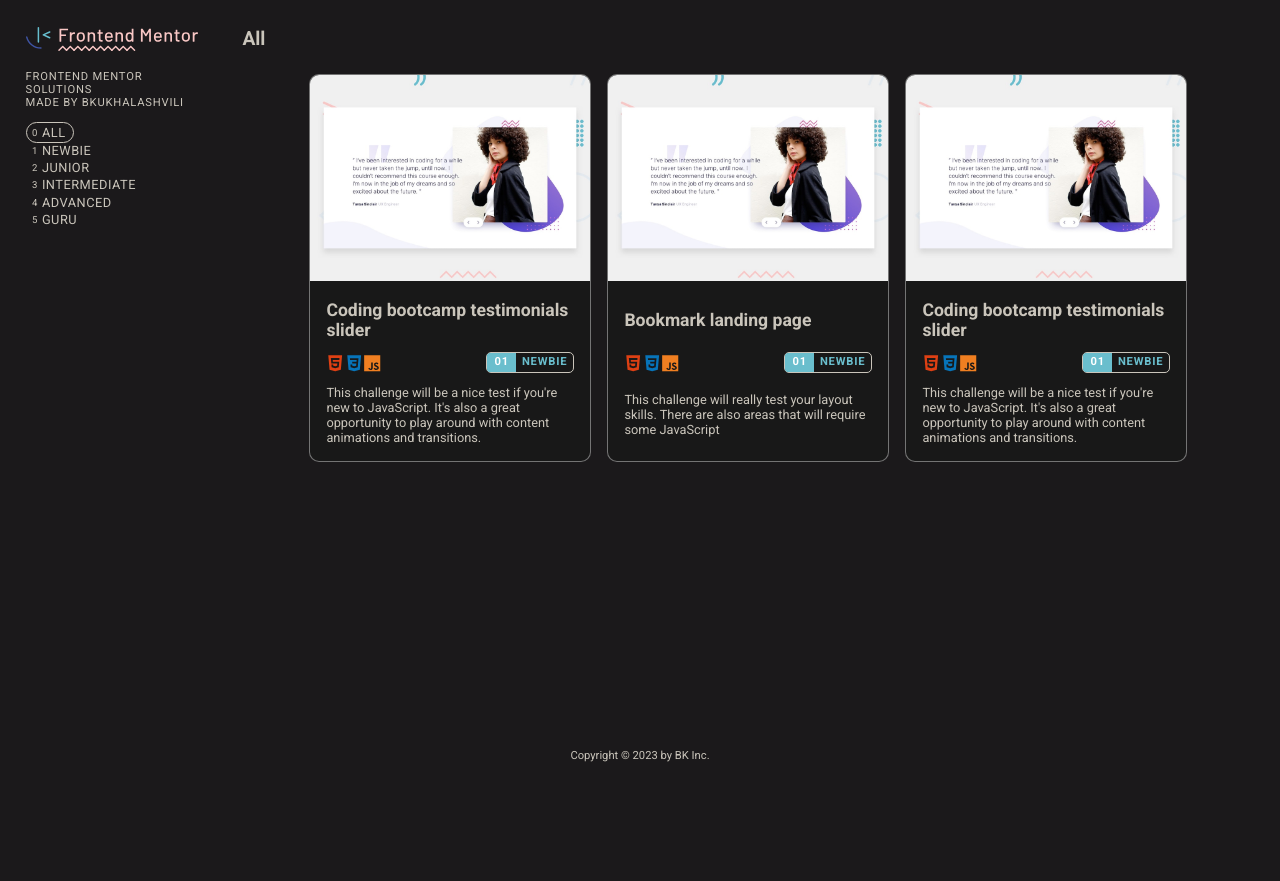
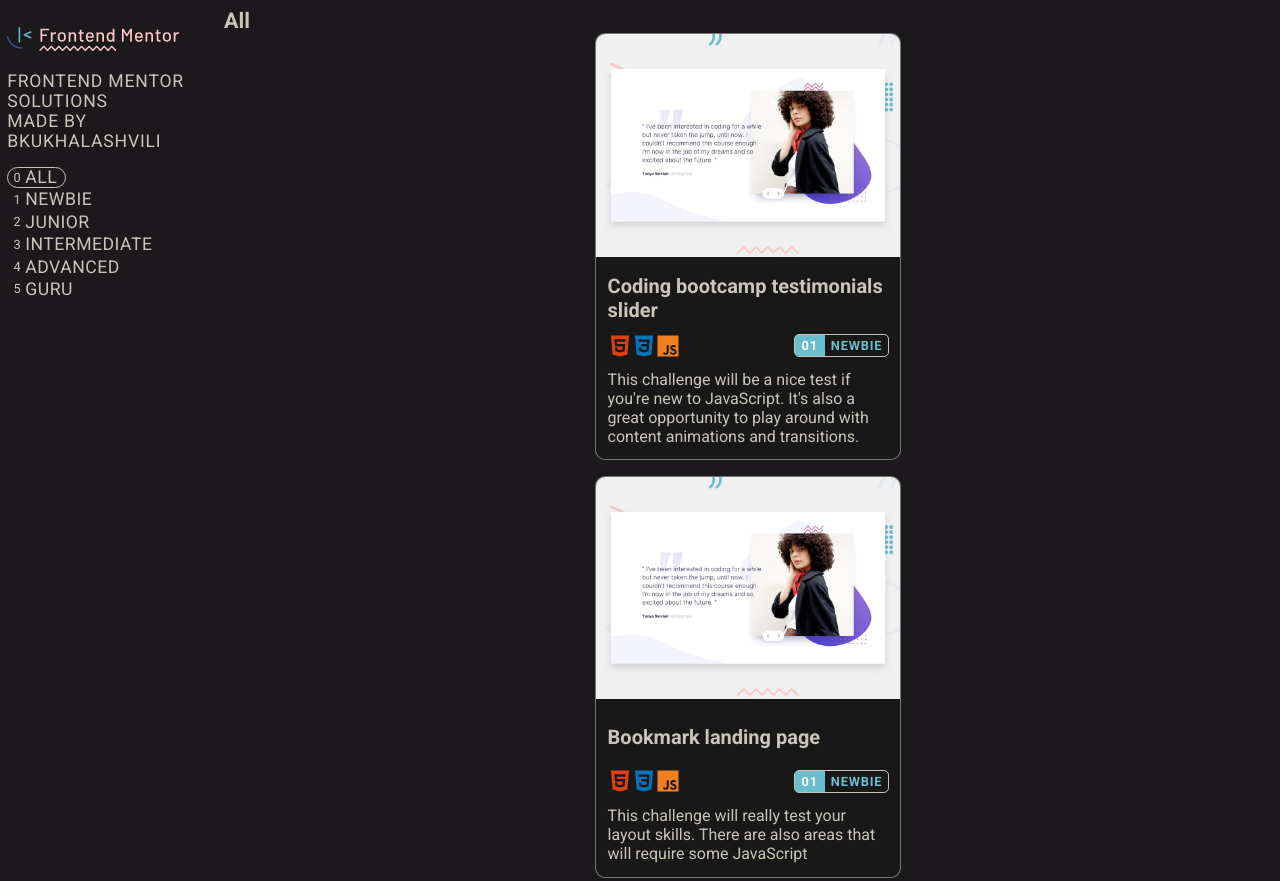
Before and after one commit to Bkukhalashvili/Frontend-Mentor-Challenges.github.io, a website: page index.html in a window 1280 px wide. Shown: the top 881 px of the page. Before the commit the page ends 800 px from the top, so only its background shows below. Drawn offline with nearby package versions, Linux system fonts and the light colour scheme.

Commit message:
finished responsive design

```diff
--- a/scss/base.scss
+++ b/scss/base.scss
@@ -21,6 +21,9 @@
   @media only screen and (max-width: 73.12em) {
     font-size: 56.25%;
   }
+  @media only screen and (max-width: 23.75em), only screen and (hover: none) {
+    font-size: 50%;
+  }
 }
 
 body {
@@ -29,6 +32,10 @@
   font-weight: 400;
   background-color: #1b191b;
   color: #cac5bb;
+
+  @media only screen and (max-width: 44.3em), only screen and (hover: none) {
+    font-size: 1.8rem;
+  }
 }
 
 .container {
@@ -41,6 +48,15 @@
 
   @media only screen and (max-width: 62.5em) {
     grid-template-columns: repeat(1, 1fr);
+    grid-template-rows: auto 1fr;
     column-gap: 0;
   }
+
+  @media only screen and (max-width: 73.12em) {
+    padding: 1.7rem 1.6rem 0;
+  }
+
+  @media only screen and (max-width: 26.8em), only screen and (hover: none) {
+    padding: 1rem 0.9rem 0;
+  }
 }
--- a/scss/style.scss
+++ b/scss/style.scss
@@ -120,6 +120,16 @@
       @media only screen and (max-width: 62.5em) {
         font-size: 1.8rem;
       }
+
+      @media only screen and (max-width: 44.3em),
+        only screen and (hover: none) {
+        font-size: 2rem;
+      }
+
+      @media only screen and (max-width: 23.75em),
+        only screen and (hover: none) {
+        font-size: 2.2rem;
+      }
     }
   }
 
@@ -173,10 +183,30 @@
       font-size: 1.2rem;
       margin-right: 0.5rem;
       // align-items: center;
+
+      @media only screen and (max-width: 44.3em),
+        only screen and (hover: none) {
+        font-size: 1.4rem;
+      }
+
+      @media only screen and (max-width: 23.75em),
+        only screen and (hover: none) {
+        font-size: 1.6rem;
+      }
     }
 
     &--title {
       display: inline-block;
+
+      @media only screen and (max-width: 44.3em),
+        only screen and (hover: none) {
+        font-size: 1.8rem;
+      }
+
+      @media only screen and (max-width: 23.75em),
+        only screen and (hover: none) {
+        font-size: 2.2rem;
+      }
     }
   }
 
@@ -219,6 +249,14 @@
   padding: 3rem 3.2rem;
 
   margin: 0 auto;
+
+  @media only screen and (max-width: 48em), only screen and (hover: none) {
+    padding: 1.5rem 1.6rem;
+  }
+
+  @media only screen and (max-width: 26.8em), only screen and (hover: none) {
+    padding: 0;
+  }
 }
 
 .cards {
@@ -226,14 +264,17 @@
   grid-template-columns: repeat(3, 1fr);
   gap: 2rem;
 
-  @media only screen and (max-width: 91.31em) {
-    // grid-template-columns: repeat(2, 1fr);
-    // gap: 4rem;
-  }
-
   @media only screen and (max-width: 73.12em) {
     grid-template-columns: repeat(2, 1fr);
     gap: 4rem;
+  }
+
+  @media only screen and (max-width: 48em) {
+    gap: 2rem;
+  }
+
+  @media only screen and (max-width: 44.3em), only screen and (hover: none) {
+    grid-template-columns: 1fr;
   }
 }
 
@@ -283,13 +324,23 @@
       margin-bottom: 1.5rem;
       min-height: 5.12rem;
       align-items: center;
+
+      @media only screen and (max-width: 44.3em),
+        only screen and (hover: none) {
+        font-size: 2.4rem;
+      }
+
+      @media only screen and (max-width: 23.75em),
+        only screen and (hover: none) {
+        font-size: 2.5rem;
+      }
     }
 
     &__difficulty {
       display: flex;
       align-items: center;
       // padding-top: 1rem;
-      font-size: 1.6rem;
+      // font-size: 1.6rem;
       margin-bottom: 1.5rem;
       letter-spacing: 0.8px;
 
@@ -307,6 +358,12 @@
 
         &--js {
           color: #f07f21;
+        }
+
+        @media only screen and (max-width: 23.75em),
+          only screen and (hover: none) {
+          height: 3rem;
+          width: 3rem;
         }
       }
 
@@ -336,6 +393,11 @@
           font-weight: 700;
           color: #6abecd;
         }
+
+        @media only screen and (max-width: 23.75em),
+          only screen and (hover: none) {
+          font-size: 1.6rem;
+        }
       }
     }
 
@@ -343,7 +405,23 @@
       display: flex;
       align-items: center;
       min-height: 7.36rem;
+
+      @media only screen and (max-width: 23.75em),
+        only screen and (hover: none) {
+        font-size: 2rem;
+      }
     }
+
+    @media only screen and (max-width: 23.75em), only screen and (hover: none) {
+      padding: 1.6rem 1.4rem;
+    }
+  }
+
+  @media only screen and (max-width: 44.3em), only screen and (hover: none) {
+    width: 40rem;
+  }
+  @media only screen and (max-width: 23.75em), only screen and (hover: none) {
+    width: 38rem;
   }
 }
 
@@ -367,4 +445,8 @@
 
     grid-column: 1;
   }
+
+  @media only screen and (max-width: 23.75em), only screen and (hover: none) {
+    font-size: 1.6rem;
+  }
 }
```
Also changed, not shown: css/base.css, css/style.css.
